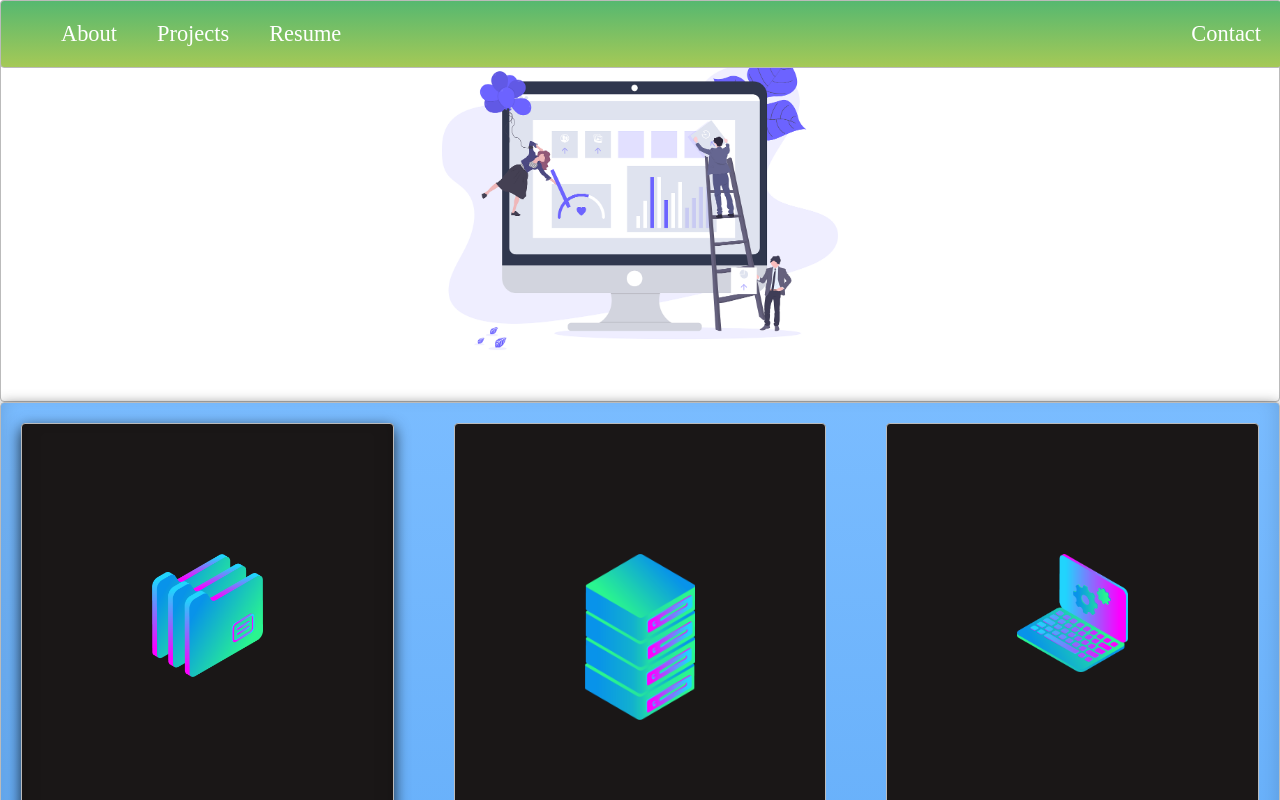
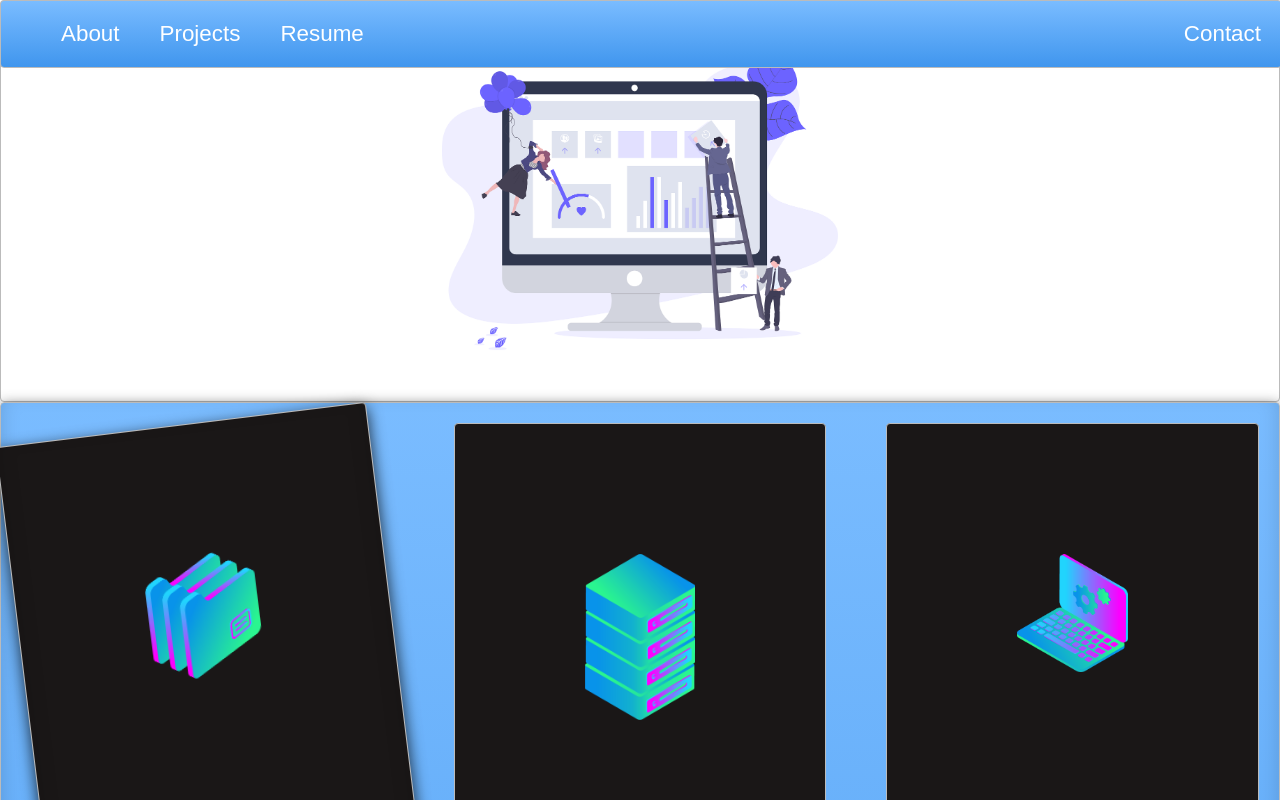
Before and after one commit to dvru/ztm-web-developement-2022, a plain HTML site: page CSSLayout/index.html in a window 1280 px wide. In both pictures the pointer is over the element 207 px from the left and 644 px from the top of the page. Shown: the top 800 px of the page. Drawn offline with Linux system fonts and the light colour scheme.

Commit message:
CSS Layout

```diff
--- a/CSSLayout/index.html
+++ b/CSSLayout/index.html
@@ -5,7 +5,7 @@
   <link rel="stylesheet" type="text/css" href="./style.css">
 </head>
 <body>
-  <nav class="zone green sticky">
+  <nav class="zone blue sticky">
     <ul class="main-nav">
       <li><a href="">About</a></li>
       <li><a href="">Projects</a></li>
--- a/CSSLayout/style.css
+++ b/CSSLayout/style.css
@@ -1,7 +1,7 @@
 body {
     margin: auto 0;
+    font-family: Arial, Helvetica, sans-serif;
 }
-
 
 
 .zone {
@@ -21,6 +21,13 @@ body {
     -moz-box-shadow:rgba(0,0,0,0.8) 0px 5px 15px, inset rgba(0,0,0,0.15) 0px -10px 20px;
     -o-box-shadow:rgba(0,0,0,0.8) 0px 5px 15px, inset rgba(0,0,0,0.15) 0px -10px 20px;
     box-shadow:rgba(0,0,0,0.8) 0px 5px 15px, inset rgba(0,0,0,0.15) 0px -10px 20px;
+}
+
+.box:hover {
+    -webkit-transform: rotate(-7deg);
+    -moz-transform: rotate(-7deg);
+    -o-transform: rotate(-7deg);
+    transform: rotate(-7deg);
 }
 
 /* NAV */
```
